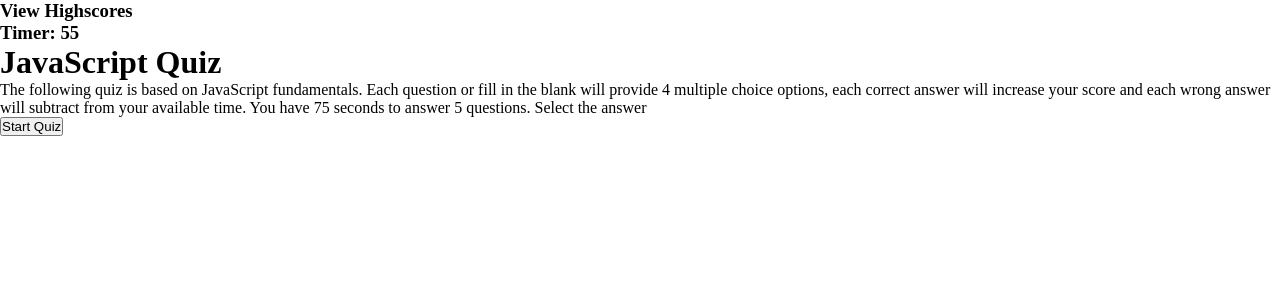
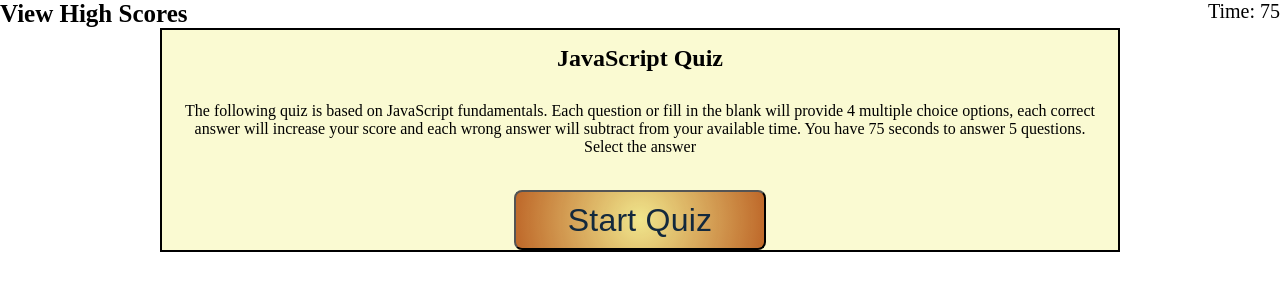
Before and after one commit to Mike-C-Sanders/CodeQuiz, a plain HTML site: page index.html in a window 1280 px wide. Drawn offline with Linux system fonts and the light colour scheme.

Commit message:
Updated the style and html structure at a basic level. The styles will be updated once the JS code has been completed.

```diff
--- a/css/styles.css
+++ b/css/styles.css
@@ -5,3 +5,67 @@
     padding: 0;
     position: relative;
 }
+
+/** Header will display the viewhighscore text and the timer countdown.  */
+header{
+    display:flex;
+    justify-content: space-between;
+}
+
+button{
+    background: radial-gradient(circle, rgba(240,230,140,1) 0%, rgba(187,96,33,0.9542191876750701) 100%);
+    border-radius: 8px;
+    color: #13293d;
+    cursor: pointer;
+    font-size: 2em;
+    letter-spacing: 0.21px;
+    line-height: 16px;
+    max-width: 255px;
+    padding: 20px 52px;
+    text-align: center;
+    transition-duration: 0.15s;
+    transition-property: background-color;
+    transition-timing-function: linear;
+    margin-top: 0.6em;
+}
+
+/* The class container for view high scores text. When clicked the user will go to the high score page */
+.view-high-scores{
+    font-size: 25px;
+}
+
+.timer-count{
+    font-size: 20px;
+}
+
+/** Main section containing the game window */
+
+.main-section{
+    display:flex;
+    background: lightgoldenrodyellow;
+    justify-content: center;
+    margin-left:12.5%;
+    margin-right:12.5%;
+    flex-wrap: wrap;
+    text-align: center;
+    border: black 2px solid;
+}
+
+/* Header class for main section */
+.title-box{
+    width: 100%;
+    padding: 15px;
+}
+.main-header{
+    width: 100%;
+    align-items: center;
+}
+
+.main-text{
+    width:100%;
+    padding: 15px;
+}
+
+.buttons{
+
+}
--- a/index.html
+++ b/index.html
@@ -10,13 +10,34 @@
     </head>
     <body>
         <header>
-            <h3 class="view-highscores">View Highscores</h3>
-            <h3>Timer: 55</h3>
+            <h2 class="view-high-scores">View High Scores</h2>
+            <div class="timer-card">
+                <div class="timer-text">
+                    <div class="timer-count">Time: 75</div>
+                </div>
+
+            </div>
         </header>
         <main>
-            <h1 class="main-header">JavaScript Quiz</h1>
-            <p>The following quiz is based on JavaScript fundamentals. Each question or fill in the blank will provide 4 multiple choice options, each correct answer will increase your score and each wrong answer will subtract from your available time. You have 75 seconds to answer 5 questions. Select the answer </p>
-            <button>Start Quiz</button>
+            <!-- Section is for the main game window -->
+            <section class="main-section">
+                <!-- Displays the question and main header for game window -->
+                <div class="title-box">
+                    <h1 class="main-header">JavaScript Quiz</h1>
+                </div>
+                <!-- Main text area. Most likely will be blank during the game as the question will be displayed in the  -->
+                <article class="main-text">
+                    <p>The following quiz is based on JavaScript fundamentals. Each question or fill in the blank will provide 4 multiple choice options, each correct answer will increase your score and each wrong answer will subtract from your available time. You have 75 seconds to answer 5 questions. Select the answer </p>
+                </article>
+                <!-- Container will have more buttons as the game continues -->
+                <div class="buttons">
+                    <button>Start Quiz</button>
+                </div>
+                <!-- Placement of the answer -->
+                <div class="answer-box">
+
+                </div>
+            </section>
         </main>
         <script src="./js/questions.js"></script>
         <script src="./js/quiz.js"></script>
--- a/js/quiz.js
+++ b/js/quiz.js
@@ -1,8 +1,14 @@
-/*
- * questions.js is loaded in the HTML before quiz.js
- * It creates a global variable called questions that contains starter questions.
- * Take a look at the structure and familiarize yourself with each part
- * then, add some of your own questions!
- * Use this data to populate your quiz questions, choices, and answers.
- */
-console.log(questions);
+//Global Variables
+var totalScore = 0;
+var timerCount = document.querySelector('timer-count');
+
+
+//TODO: Build Start Game Function
+
+//TODO: Build View Highscore Function
+
+//TODO: Build Time Function
+
+//TODO: Build Win Condition
+
+//TODO: Build Function to walk through array and create the boxes.
```
Also changed, not shown: 1 other file.
